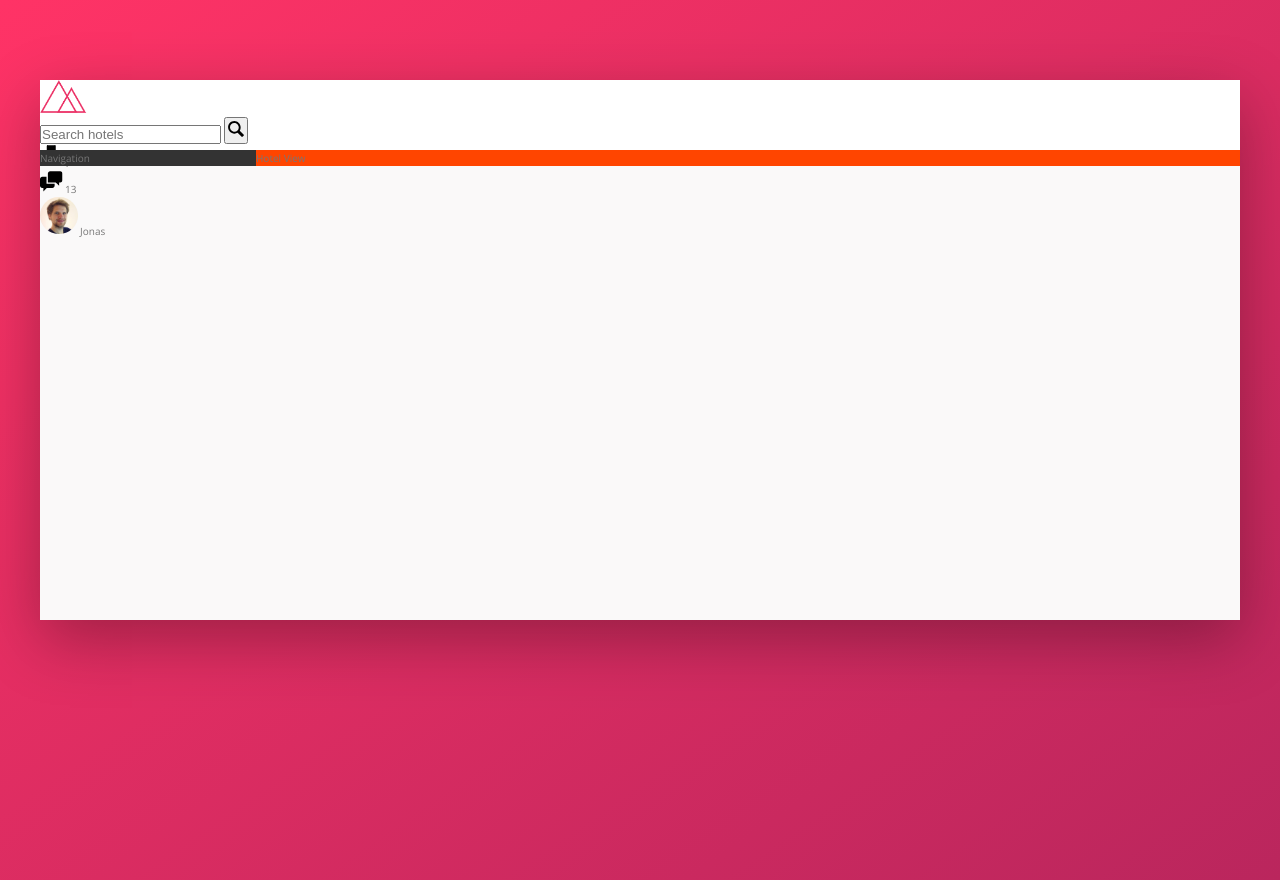
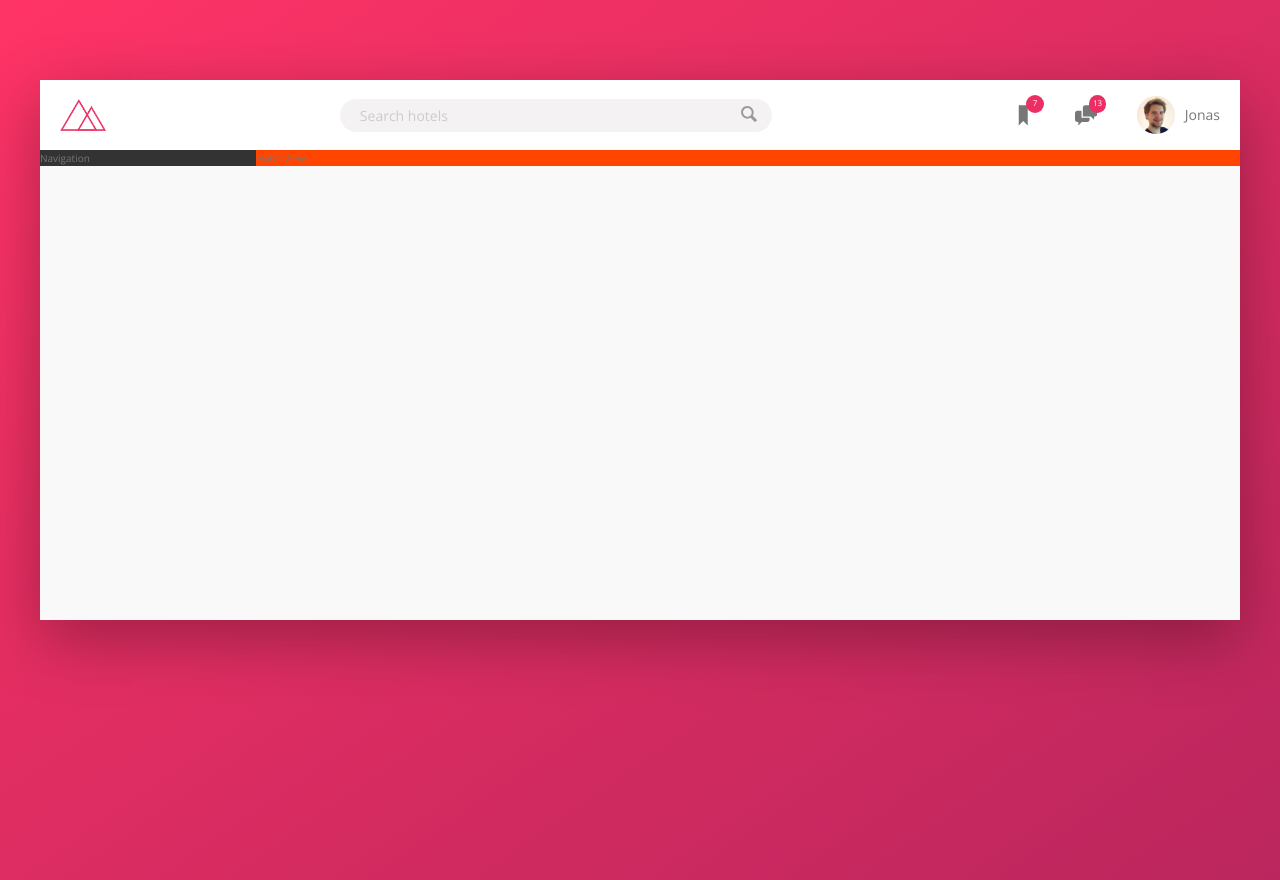
Before and after one commit to podenborg/advanced-css-trillo, a website: page index.html in a window 1280 px wide. Drawn offline with nearby package versions, Linux system fonts and the light colour scheme.

Commit message:
Finish Header section

```diff
--- a/sass/_component.scss
+++ b/sass/_component.scss
@@ -1,39 +1,105 @@
 .logo {
   height: 3.25rem;
+  margin-left: 2rem;
 }
 
 .search {
-  &__input{
+  flex: 0 0 40%;
 
+  display: flex;
+  align-items: center;
+  justify-content: center;
+
+  &__input {
+    font-family: inherit;
+    font-size: inherit;
+    background-color: var(--color-grey-light-2);
+    border: none;
+    color: inherit;
+    padding: .7rem 2rem;
+    border-radius: 100px;
+    width: 90%;
+    transition: all .2s;
+    margin-right: -3.25rem;
+
+    &:focus {
+      outline: none;
+      width: 100%;
+      background-color: var(--color-grey-light-3);
+    }
+
+    &::-webkit-input-placeholder {
+      font-weight: 100;
+      color: var(--color-grey-light-4);
+    }
   }
+
+  &__input:focus + &__button {
+    background-color: var(--color-grey-light-3);
+  }
+
   &__button {
+    border: none;
+    background-color: var(--color-grey-light-2);
 
+    &:focus {
+      outline: none;
+    }
+    &:active {
+      transform: translateY(2px);
+    }
   }
   &__icon {
     height: 2rem;
     width: 2rem;
+    fill: var(--color-grey-dark-3);
   }
 }
 
 .user-nav {
+  align-self: stretch;
+
+  display: flex;
+  align-items: center;
+
+  & > * {
+    padding: 0 2rem;
+    cursor: pointer;
+    height: 100%;
+
+    display: flex;
+    align-items: center;
+  }
+  & > *:hover {
+    background-color: var(--color-grey-light-2);
+  }
+
   &__icon-box {
-
+    position: relative;
   }
   &__icon {
     height: 2.25rem;
     width: 2.25rem;
+    fill: var(--color-grey-dark-2);
   }
   &__notification {
+    font-size: .8rem;
+    height: 1.75rem;
+    width: 1.75rem;
+    border-radius: 100px;
+    background-color: var(--color-primary);
+    color: #fff;
+    position: absolute;
+    top: 1.5rem;
+    right: 1.1rem;
 
-  }
-  &__user {
-
+    display: flex;
+    align-items: center;
+    justify-content: center;
   }
   &__user-photo {
     height: 3.75rem;
     border-radius: 50%;
-  }
-  &__user-name {
-
+    margin-right: 1rem;
   }
 }
--- a/sass/_layout.scss
+++ b/sass/_layout.scss
@@ -9,8 +9,13 @@
 
 .header {
   height: 7rem;
+  font-size: 1.4rem;
   background-color: #fff;
   border-bottom: var(--color-grey-light-2);
+
+  display: flex;
+  justify-content: space-between;
+  align-items: center;
 }
 
 .content {
```
Also changed, not shown: css/style.css, 1 other file.
